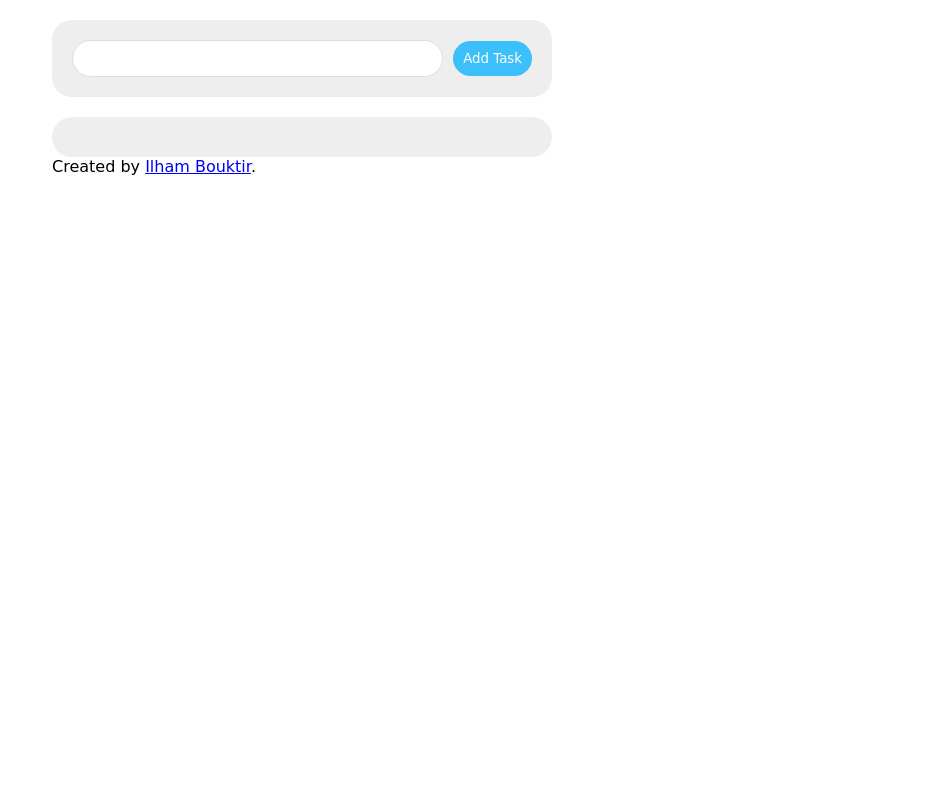
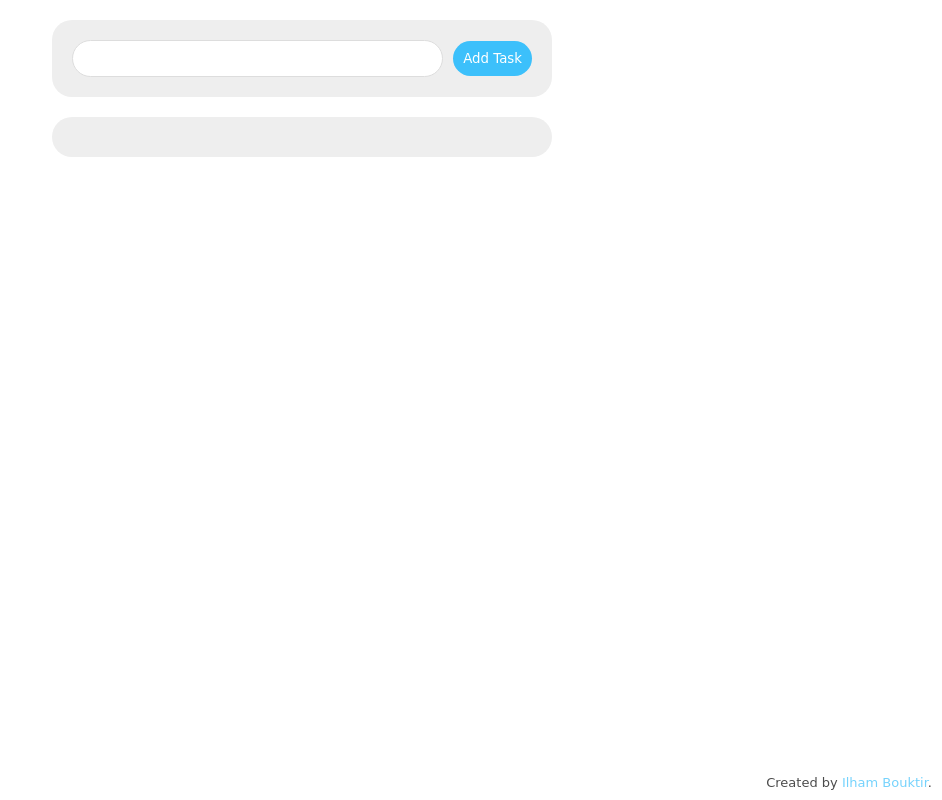
Before and after one commit to ilham-bouk/ToDo_List, a plain HTML site: page index.html in a window 1280 px wide. Shown: the whole page, without its empty margins (338-1280 px from the left). Drawn offline with Linux system fonts and the light colour scheme.

Commit message:
Update style.css

```diff
--- a/style.css
+++ b/style.css
@@ -67,3 +67,14 @@ body {
     border-radius: 10px;
     cursor: pointer;
 }
+.attribution {
+    position: absolute;
+    bottom: 10px;
+    right: 10px;
+    font-size: 13px;
+    opacity: .7;
+}
+.attribution a {
+    color: #3cc0fb;
+    text-decoration: none;
+}
```
